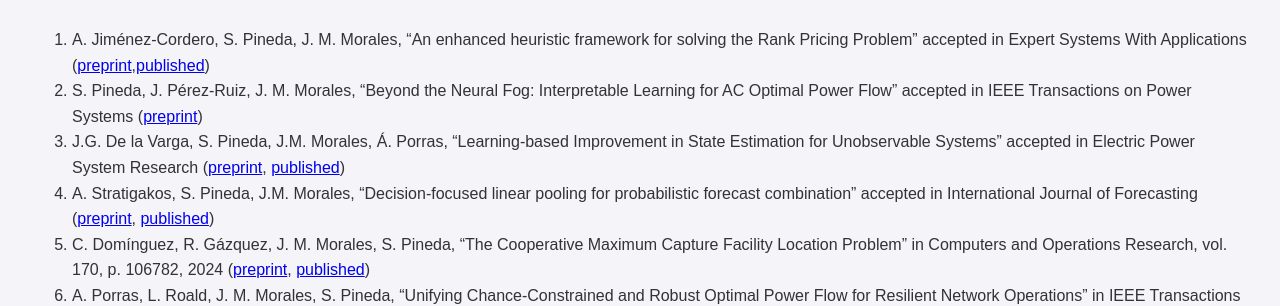
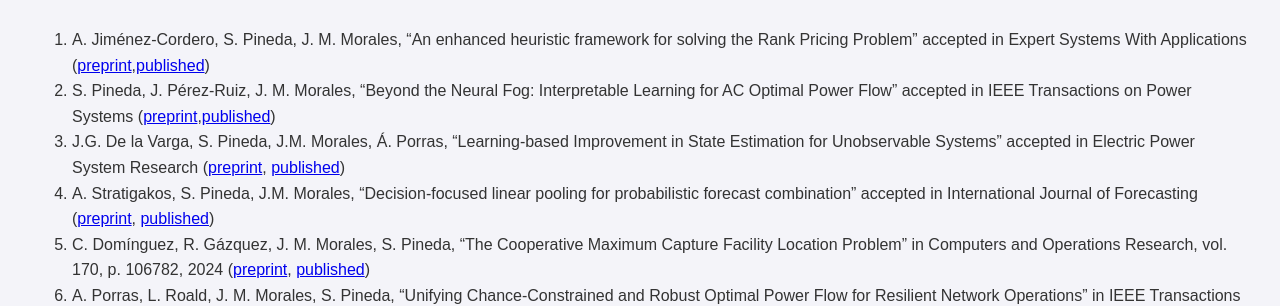
Before and after one commit to salvapineda/salvapineda.github.io, a Jekyll site: the page built from publications.md, in a window 1280 px wide and 900 px high, scrolled down 388 px. Shown: the part 152-458 px from the top of the window. Built offline with Jekyll 4.4.1, drawn with Linux system fonts in a browser that asks for light colours.

Commit message:
published link neural fog

```diff
--- a/publications.md
+++ b/publications.md
@@ -20,7 +20,7 @@ title: "Publications"
 # Journal Publications
 
 1.  A. Jiménez-Cordero, S. Pineda, J. M. Morales, "An enhanced heuristic framework for solving the Rank Pricing Problem" accepted in Expert Systems With Applications ([preprint](https://arxiv.org/abs/2405.15702),[published](https://www.sciencedirect.com/science/article/pii/S0957417425007444?dgcid=coauthor))
-1.  S. Pineda, J. Pérez-Ruiz, J. M. Morales, "Beyond the Neural Fog: Interpretable Learning for AC Optimal Power Flow" accepted in IEEE Transactions on Power Systems ([preprint](https://arxiv.org/pdf/2408.05228))
+1.  S. Pineda, J. Pérez-Ruiz, J. M. Morales, "Beyond the Neural Fog: Interpretable Learning for AC Optimal Power Flow" accepted in IEEE Transactions on Power Systems ([preprint](https://arxiv.org/pdf/2408.05228),[published](https://ieeexplore.ieee.org/document/10964141))
 1.  J.G. De la Varga, S. Pineda, J.M. Morales, Á. Porras, "Learning-based Improvement in State Estimation for Unobservable Systems" accepted in Electric Power System Research ([preprint](https://arxiv.org/abs/2307.16822), [published](https://www.sciencedirect.com/science/article/pii/S0378779624011544))
 1.  A. Stratigakos, S. Pineda, J.M. Morales, "Decision-focused linear pooling for probabilistic forecast combination" accepted in International Journal of Forecasting ([preprint](https://hal.science/hal-04593114/document), [published](https://www.sciencedirect.com/science/article/pii/S0169207024001213))
 1.  C. Domínguez, R. Gázquez, J. M. Morales, S. Pineda, "The Cooperative Maximum Capture Facility Location Problem" in Computers and Operations Research, vol. 170, p. 106782, 2024 ([preprint](https://arxiv.org/abs/2305.15169), [published](https://www.sciencedirect.com/science/article/pii/S0305054824002545?via%3Dihub))
```
